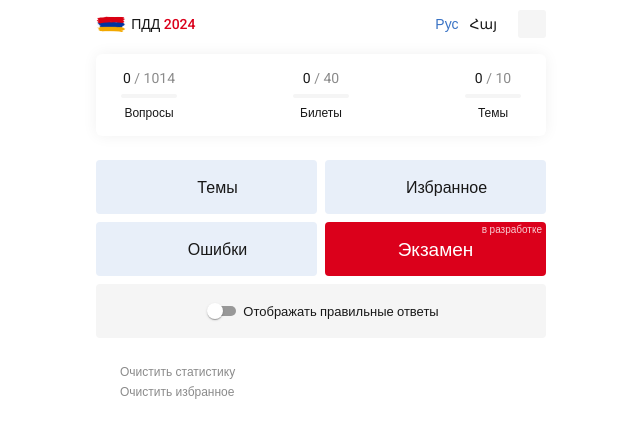
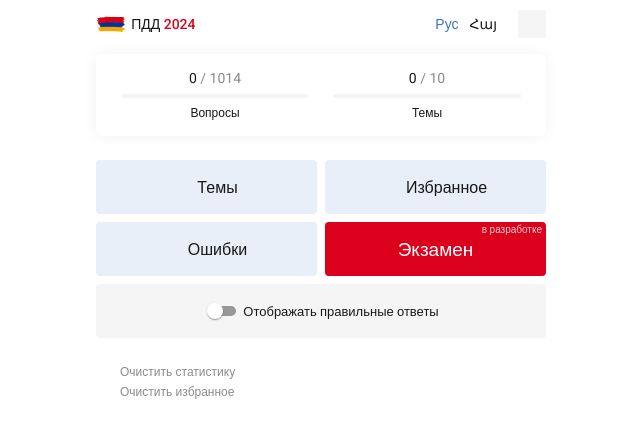
Before and after one commit to alexmasyukov/pdd-armenia, a React (Create React App) app: page / in a window 1280 px wide. Shown: the top 434 px of the page, without its empty margins (319-959 px from the left). Built offline with nearby package versions, Linux system fonts and the light colour scheme; some icons are missing; a web font is replaced by a local one.

Commit message:
remove tickets from header

```diff
--- a/src/components/HomeStatistic/HomeStatistic.module.scss
+++ b/src/components/HomeStatistic/HomeStatistic.module.scss
@@ -3,6 +3,7 @@
   justify-content: center;
   align-items: center;
   flex-direction: column;
+  width: 100%;
 
   & > span {
     font-size: 14px;
@@ -21,6 +22,6 @@
   }
 
   .bar {
-    width: 56px;
+    width: 100%;
   }
 }
--- a/src/components/HomeStatistic/HomeStatistic.tsx
+++ b/src/components/HomeStatistic/HomeStatistic.tsx
@@ -18,8 +18,8 @@ const HomeStatistic: React.FC<Props> = ({ questions = 0, topics = 0, tickets = 0
   const questionsCount = Object.keys(questionsStatistics).length;
 
   return (
-    <Grid container justifyContent='space-between'>
-      <Grid item xs={4} display='flex' justifyContent={'flex-start'}>
+    <Grid container spacing={3} justifyContent='space-between'>
+      <Grid item xs={6} display='flex' justifyContent={'flex-start'}>
         <div className={s.item}>
           <span>
             <span>{questionsCount}</span> / {questions}
@@ -28,7 +28,7 @@ const HomeStatistic: React.FC<Props> = ({ questions = 0, topics = 0, tickets = 0
           <span>{t('questions')}</span>
         </div>
       </Grid>
-      <Grid item xs={4}>
+      {/* <Grid item xs={4}>
         <div className={s.item}>
           <span>
             <span>0</span> / {tickets}
@@ -36,8 +36,8 @@ const HomeStatistic: React.FC<Props> = ({ questions = 0, topics = 0, tickets = 0
           <Progress className={s.bar} max={100} value={0} />
           <span>{t('tickets')}</span>
         </div>
-      </Grid>
-      <Grid item xs={4} display='flex' justifyContent={'flex-end'}>
+      </Grid> */}
+      <Grid item xs={6} display='flex' justifyContent={'flex-end'}>
         <div className={s.item}>
           <span>
             <span>0</span> / {topics}
--- a/src/contexts/SettingsContext/SettingsContext.tsx
+++ b/src/contexts/SettingsContext/SettingsContext.tsx
@@ -1,9 +1,11 @@
 import React, { createContext, useContext, useEffect, useState } from 'react';
+import { Group } from '../../types';
 import { getShowRightAnswersLocalStorageFlag, setShowRightAnswersLocalStorageFlag } from './utils';
 
 export interface Settings {
   showRightAnswers: boolean;
   changeShowRightAnswersFlag: () => void;
+  groups: Group[];
 }
 
 export const SettingsContext = createContext({} as Settings);
@@ -30,6 +32,7 @@ const SettingsProvider = ({ children }: ProviderProps) => {
       value={{
         showRightAnswers,
         changeShowRightAnswersFlag,
+        groups: [],
       }}
     >
       {children}
```
